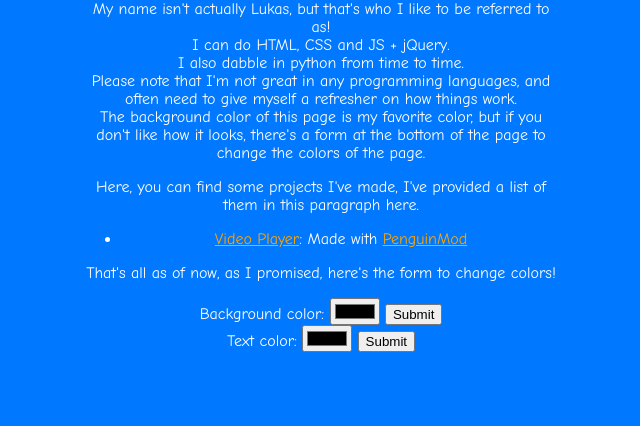
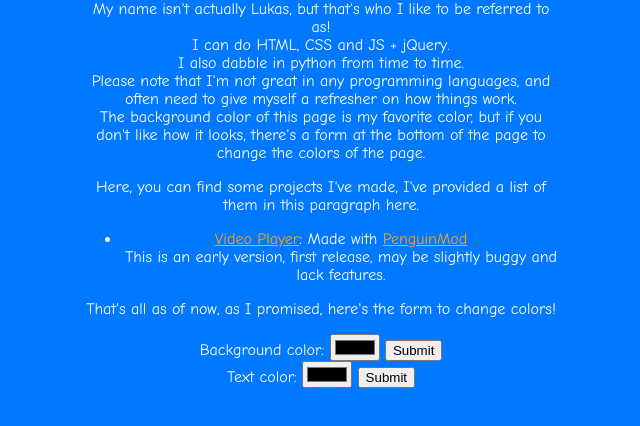
Before and after one commit to UnskilledWebDev/unskilledwebdev.github.io, a plain HTML site: page index.html in a window 1280 px wide. Shown: the part 80-506 px from the top of the page, without its empty margins (319-959 px from the left). Drawn offline with Linux system fonts and the light colour scheme.

Commit message:
Add disclaimer for early version of vid player

```diff
--- a/index.html
+++ b/index.html
@@ -21,7 +21,8 @@
             <br>
             <ul>
                 <li>
-                    <a href="pmvidplayer/">Video Player</a>: Made with <a href="https://penguinmod.com">PenguinMod</a>
+                    <a href="pmvidplayer/">Video Player</a>: Made with <a href="https://penguinmod.com">PenguinMod</a><br>
+                    This is an early version, first release, may be slightly buggy and lack features.
                 </li>
             </ul>
         </p>
```
